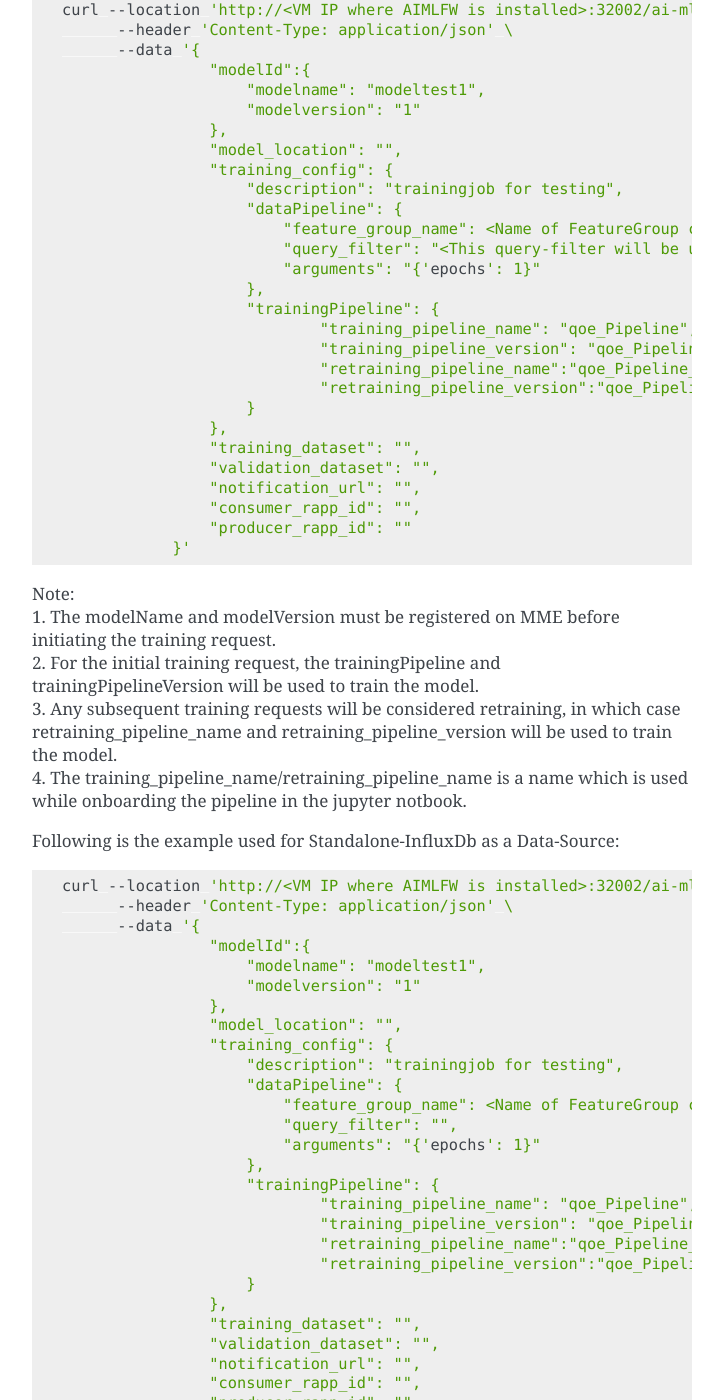
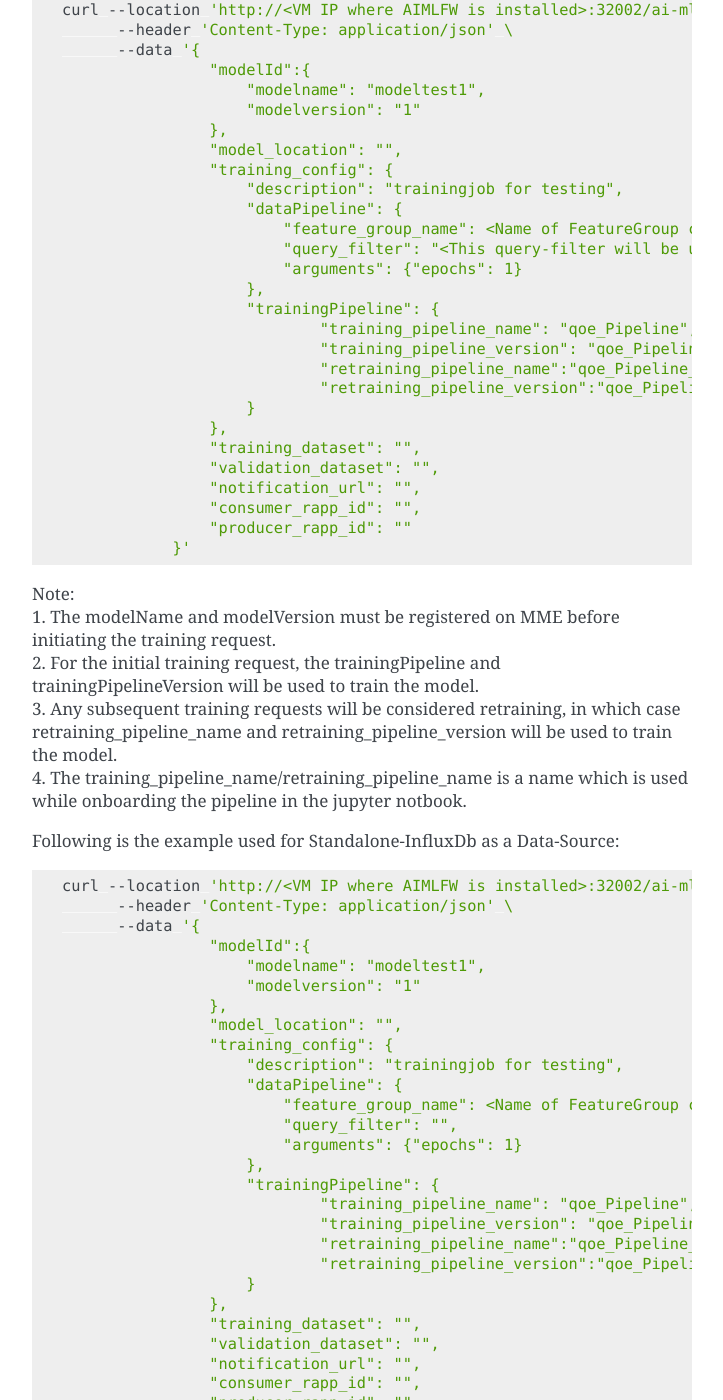
Before and after one commit to o-ran-sc/aiml-fw-aimlfw-dep, a Sphinx documentation site: the page built from docs/installation-guide.rst, in a window 1280 px wide and 1400 px high, scrolled down 10226 px. Shown: the whole window, without its empty margins (388-1111 px from the left). Built offline with Sphinx 7.4.7, drawn with Linux system fonts in a browser that asks for light colours.

```diff
--- a/docs/installation-guide.rst
+++ b/docs/installation-guide.rst
@@ -524,7 +524,7 @@ You can create a TrainingJob using the following cURL command:
                             "dataPipeline": {
                                 "feature_group_name": <Name of FeatureGroup created >,
                                 "query_filter": "<This query-filter will be used to filter/transform your features>",
-                                "arguments": "{'epochs': 1}"
+                                "arguments": {"epochs": 1}
                             },
                             "trainingPipeline": {
                                     "training_pipeline_name": "qoe_Pipeline",
@@ -563,7 +563,7 @@ Following is the example used for Standalone-InfluxDb as a Data-Source:
                             "dataPipeline": {
                                 "feature_group_name": <Name of FeatureGroup created >,
                                 "query_filter": "",
-                                "arguments": "{'epochs': 1}"
+                                "arguments": {"epochs": 1}
                             },
                             "trainingPipeline": {
                                     "training_pipeline_name": "qoe_Pipeline",
```
